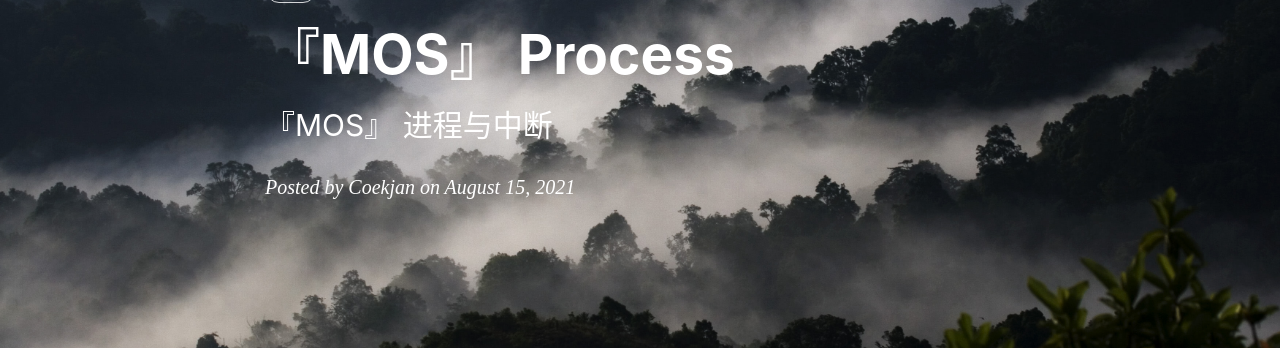
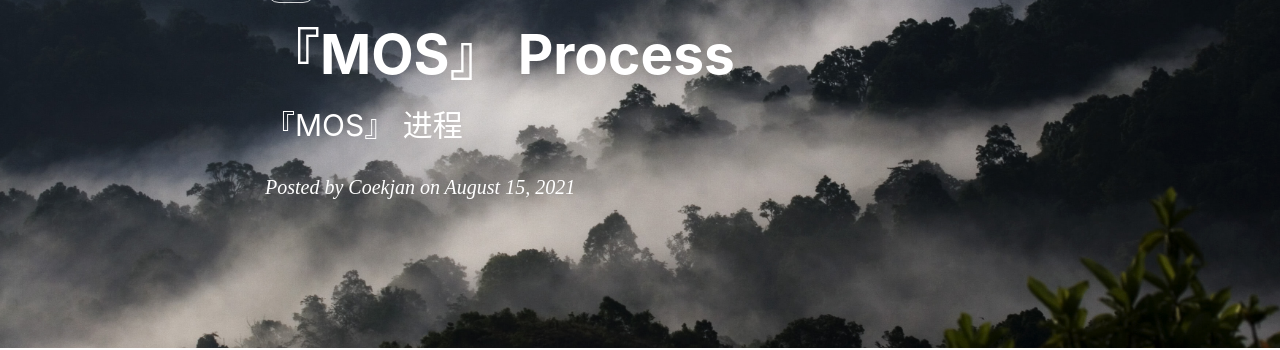
Before and after one commit to Coekjan/coekjan.github.io, a Jekyll site: the page built from _posts/MOS/2021-08-15-Process.md, in a window 1280 px wide and 900 px high. Shown: the part 175-525 px from the top of the window. Built offline with Jekyll 4.4.1, drawn with Linux system fonts in a browser that asks for light colours; nearby versions of some CDN libraries; comment, search, counter and statistics services are not loaded.

Commit message:
Fix typo

```diff
--- a/_posts/MOS/2021-08-15-Process.md
+++ b/_posts/MOS/2021-08-15-Process.md
@@ -1,7 +1,7 @@
 ---
 layout:     post
 title:      『MOS』 Process
-subtitle:   『MOS』 进程与中断
+subtitle:   『MOS』 进程
 date:       2021-08-15
 author:     Coekjan
 header-img: img/post-bg-MOS.jpg
```
